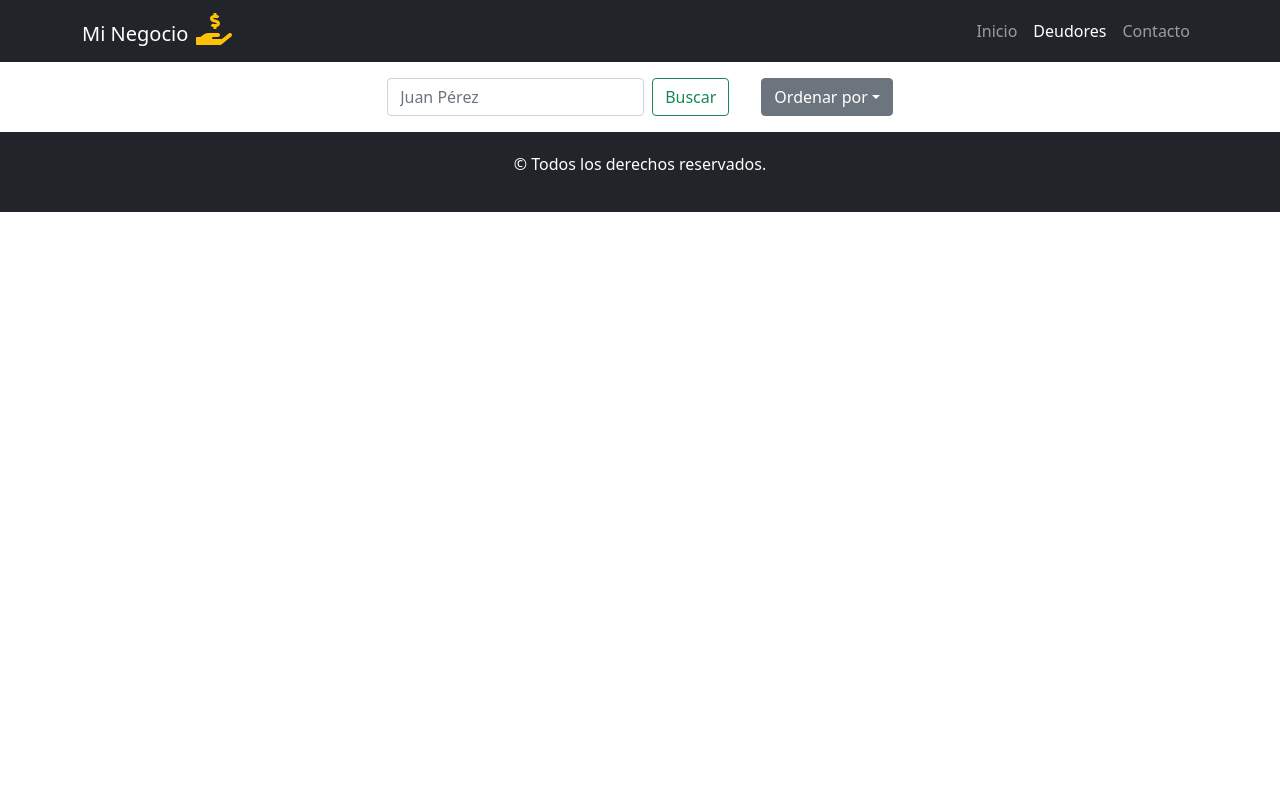
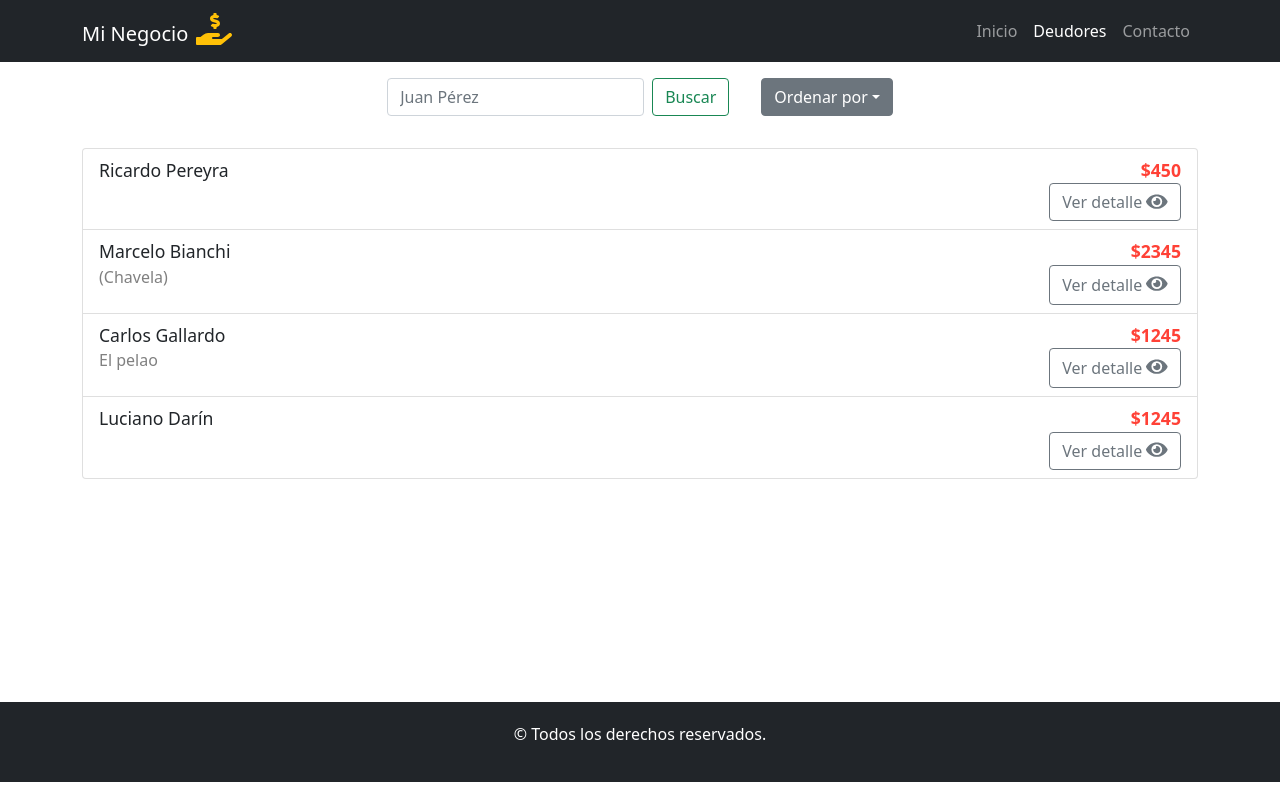
Before and after one commit to marcosihe/react-sdd, a React (Create React App) app: page /deudores in a window 1280 px wide. Built offline with nearby package versions, Linux system fonts and the light colour scheme.

Commit message:
Agregar CustomerList y CustomerLisItem con clientes de prueba

```diff
--- a/src/App.css
+++ b/src/App.css
@@ -1,14 +1,3 @@
-.App {
-  text-align: center;
+main {
+  min-height: 80vh;
 }
-
-.App-header {
-  background-color: #282c34;
-  min-height: 100vh;
-  display: flex;
-  flex-direction: column;
-  align-items: center;
-  justify-content: center;
-  font-size: calc(10px + 2vmin);
-  color: white;
-}
--- /dev/null
+++ b/src/components/CustomerListItem.jsx
@@ -0,0 +1,32 @@
+import React from "react";
+import { faEye } from "@fortawesome/free-solid-svg-icons";
+import { FontAwesomeIcon } from "@fortawesome/react-fontawesome";
+import { ListGroup, Button } from "react-bootstrap";
+import styles from "./css/CustomerListItem.module.css";
+
+const CustomerListItem = (props) => {
+  const { clientName, clientNickName, clientDebt } = props;
+  return (
+    <ListGroup.Item className={styles.customerContainer}>
+      <div className={styles.customerDataContainer}>
+        <div className={styles.customerName}>{clientName}</div>
+        <div className={styles.customerDebt}>${clientDebt}</div>
+      </div>
+      <div className={styles.customerDataContainer}>
+        <div className={styles.customerNickName}>
+          <p>{clientNickName}</p>
+        </div>
+        <Button type="button" variant="outline-secondary">
+          <span>Ver detalle </span>
+          <FontAwesomeIcon
+            alt="Ícono de 'ver detalles'"
+            icon={faEye}
+            className={styles.viewDetailsIcon}
+          />
+        </Button>
+      </div>
+    </ListGroup.Item>
+  );
+};
+
+export default CustomerListItem;
--- a/src/components/CustomersList.jsx
+++ b/src/components/CustomersList.jsx
@@ -1,12 +1,19 @@
-import React from 'react'
-import styles from './css/CustomersList.module.css';
+import React from "react";
+import ListGroup from "react-bootstrap/ListGroup";
+import styles from "./css/CustomersList.module.css";
+import CustomerListItem from "./CustomerListItem";
 
 const CustomersList = () => {
-    return (
-        <section>
+  return (
+    <section className={styles.customersListSection}>
+      <ListGroup>
+        <CustomerListItem clientName={'Ricardo Pereyra'} clientNickName={''} clientDebt={450}/>
+        <CustomerListItem clientName={'Marcelo Bianchi'} clientNickName={'(Chavela)'} clientDebt={2345}/>
+        <CustomerListItem clientName={'Carlos Gallardo'} clientNickName={'El pelao'} clientDebt={1245}/>
+        <CustomerListItem clientName={'Luciano Darín'} clientNickName={''} clientDebt={1245}/>
+      </ListGroup>
+    </section>
+  );
+};
 
-        </section>
-    )
-}
-
-export default CustomersList
+export default CustomersList;
--- /dev/null
+++ b/src/components/css/CustomerListItem.module.css
@@ -0,0 +1,27 @@
+.customerContainer {
+    display: flex;
+    flex-direction: column;
+}
+
+.customerDataContainer {
+    display: flex;
+    justify-content: space-between;
+}
+
+.customerName {
+    font-size: 1.1rem;
+}
+
+.customerNickName {
+    color: grey;
+}
+
+.customerDebt {
+    color: #ff4136;
+    font-size: 1.1rem;
+    font-weight: bold;
+}
+
+.viewDetailsIcon {
+    font-size: 1.2rem;
+}
--- a/src/components/css/CustomersList.module.css
+++ b/src/components/css/CustomersList.module.css
@@ -0,0 +1,4 @@
+.customersListSection {
+    margin-top: 1rem;
+    margin-bottom: 1rem;
+}
```
